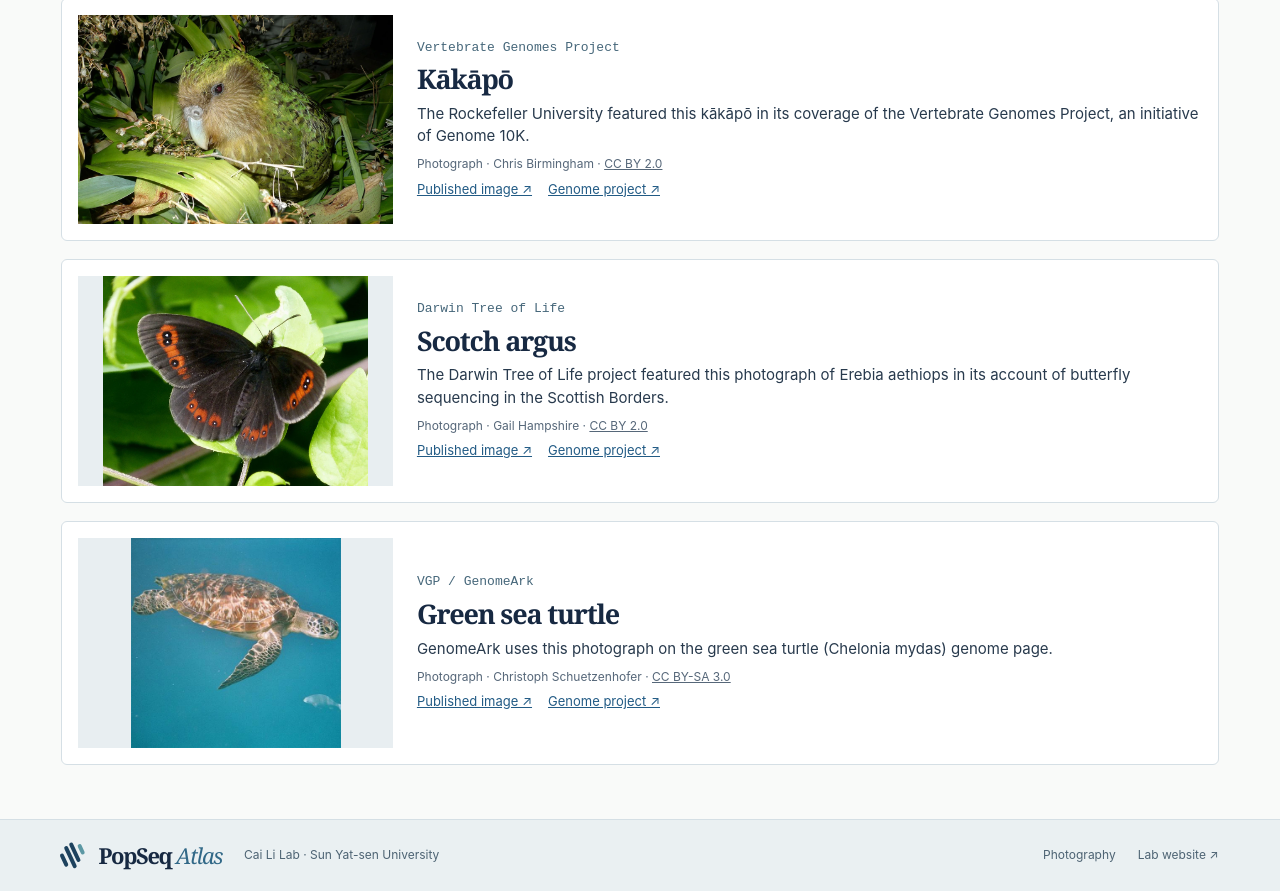
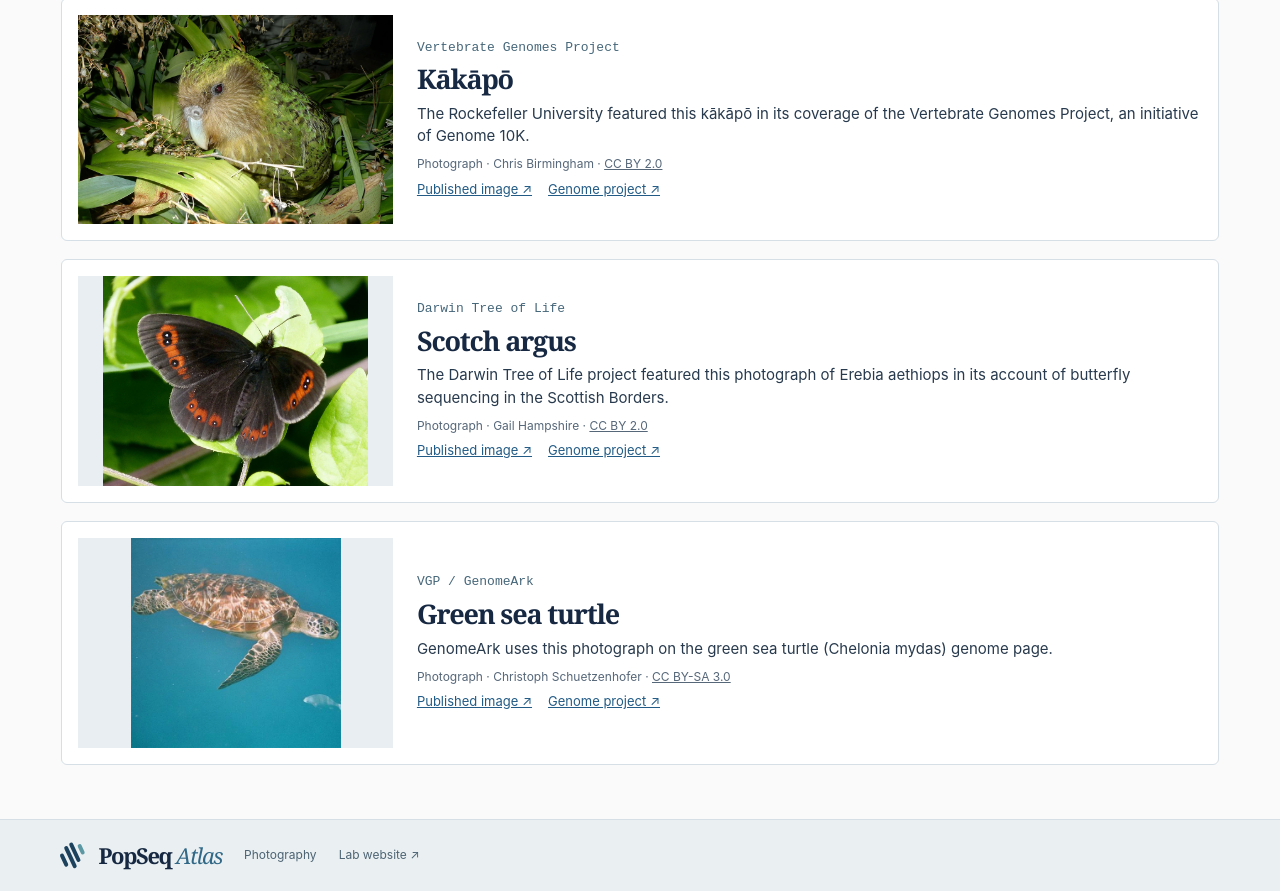
Before and after one commit to xuejinghub/pop-seq-resources, a plain HTML site: page credits.html in a window 1280 px wide. Shown: the part 287-1178 px from the top of the page. Drawn offline with Linux system fonts and the light colour scheme.

Commit message:
Update credits.html

```diff
--- a/credits.html
+++ b/credits.html
@@ -14,4 +14,4 @@
 <p class="source-links"><a href="https://www.flickr.com/photos/gails_pictures/15586233223/">Published image ↗</a> <a href="https://www.darwintreeoflife.org/news_item/borders-forest-trust-butterflies-bryophytes-and-barcoding-on-the-scottish-borders/">Genome project ↗</a></p></div></article><article class="credit-card" id="green-turtle"><img src="assets/green-turtle.webp" alt="Green sea turtle">
 <div><p class="study-id">VGP / GenomeArk</p><h2>Green sea turtle</h2><p>GenomeArk uses this photograph on the green sea turtle (Chelonia mydas) genome page.</p>
 <p class="credit-line">Photograph · Christoph Schuetzenhofer · <a href="https://creativecommons.org/licenses/by-sa/3.0/">CC BY-SA 3.0</a></p>
-<p class="source-links"><a href="https://www.genomeark.org/genomeark-all/Chelonia_mydas.html">Published image ↗</a> <a href="https://www.genomeark.org/">Genome project ↗</a></p></div></article></div></main><footer><div class="frame foot"><a class="brand" href="index.html"><span class="brand-mark" aria-hidden="true"><b></b><b></b><b></b><b></b></span><span>PopSeq <em>Atlas</em></span></a><span>Cai Li Lab · Sun Yat-sen University</span><a href="credits.html">Photography</a><a href="https://caililab.org/">Lab website ↗</a></div></footer></body></html>
+<p class="source-links"><a href="https://www.genomeark.org/genomeark-all/Chelonia_mydas.html">Published image ↗</a> <a href="https://www.genomeark.org/">Genome project ↗</a></p></div></article></div></main><footer><div class="frame foot"><a class="brand" href="index.html"><span class="brand-mark" aria-hidden="true"><b></b><b></b><b></b><b></b></span><span>PopSeq <em>Atlas</em></span></a><a href="credits.html">Photography</a><a href="https://caililab.org/">Lab website ↗</a></div></footer></body></html>
```
